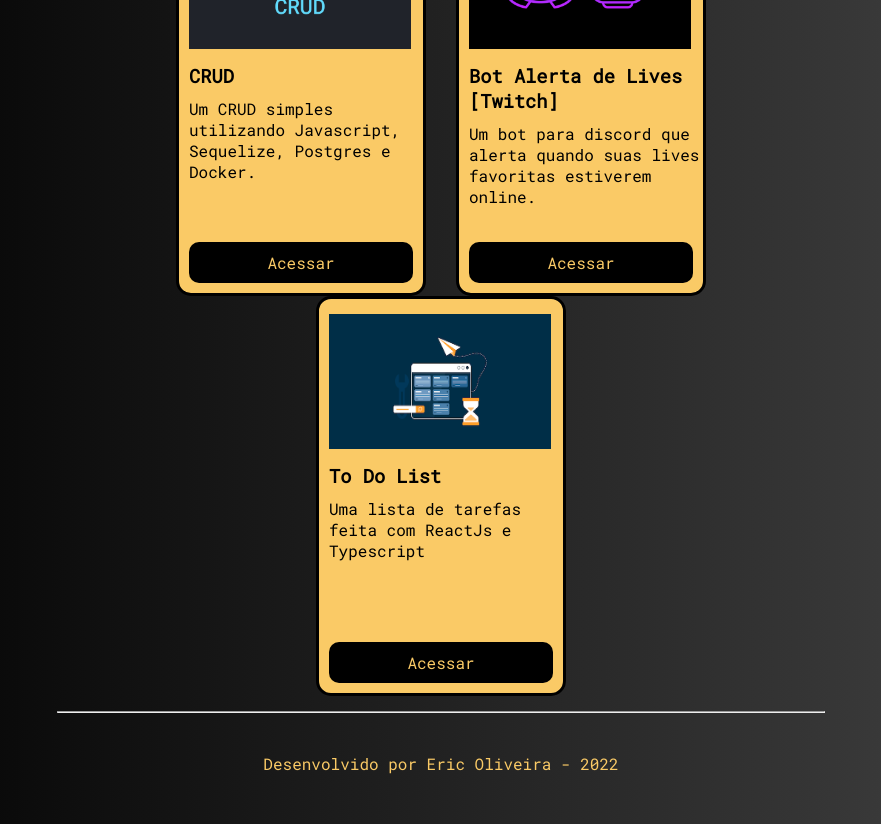
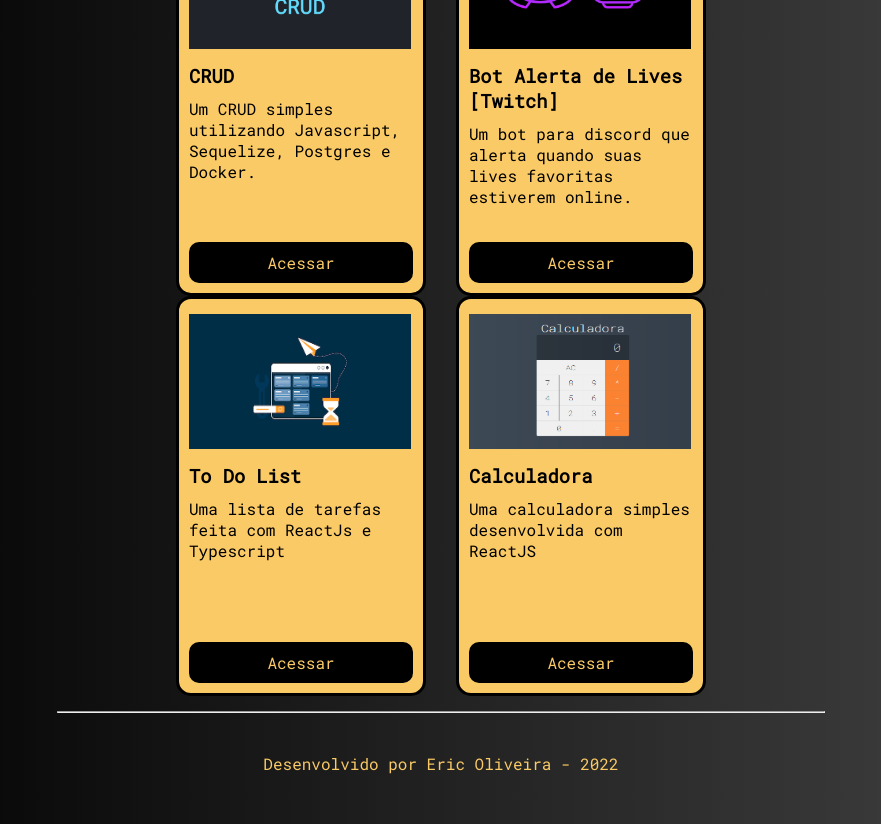
Before and after one commit to EricOliveiras/meu-portfolio, a React (Vite) app: page / in a window 1280 px wide. Shown: the part 980-1804 px from the top of the page, without its empty margins (199-1080 px from the left). Built offline with nearby package versions, Linux system fonts and the light colour scheme.

Commit message:
adicionando o projeto da calculadora

```diff
--- a/src/components/Card/style.css
+++ b/src/components/Card/style.css
@@ -20,6 +20,7 @@
 .card-title,
 .card-p {
   padding-left: 10px;
+  padding-right: 10px;
   padding-bottom: 10px;
 }
 
--- a/src/components/Projects/index.jsx
+++ b/src/components/Projects/index.jsx
@@ -25,6 +25,12 @@ const Projects = () => {
           p='Uma lista de tarefas feita com ReactJs e Typescript'
           link='https://lista-de-tarefas-silk.vercel.app/'
         />
+        <Card
+          img={'/imgs/calc.png'}
+          title='Calculadora'
+          p='Uma calculadora simples desenvolvida com ReactJS'
+          link='https://calculadora-react-mu.vercel.app/'
+        />
       </div>
       <hr />
     </>
```
Also changed, not shown: public/imgs/calc.PNG (added).
